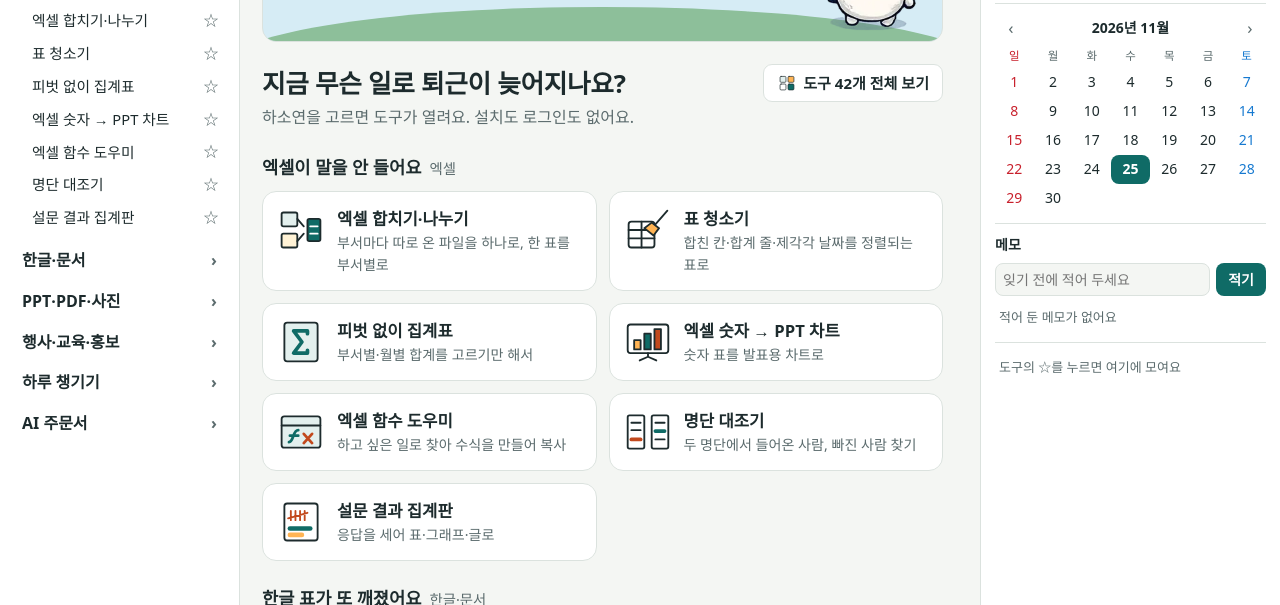
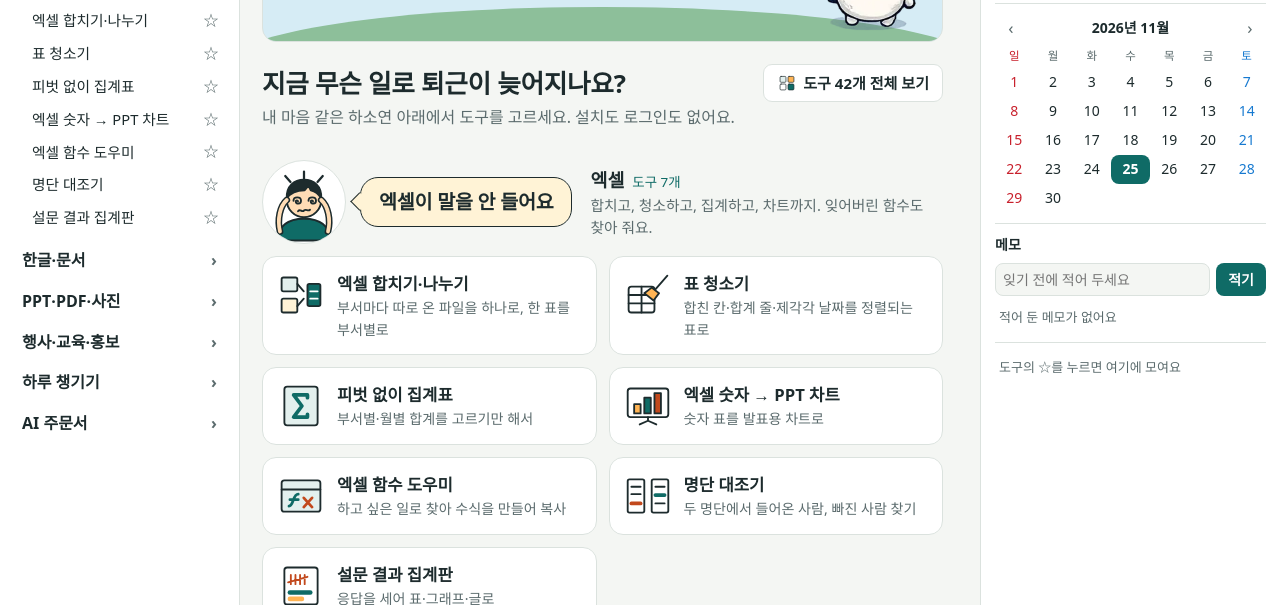
Before and after one commit to jahwalktg/kaltoe, a plain HTML site: page index.html in a window 1280 px wide. Shown: the part 195-800 px from the top of the page. Drawn offline with Linux system fonts and the light colour scheme; a web font is replaced by a local one.

Commit message:
하소연 말풍선과 묶음 설명
Co-Authored-By: Claude Opus 5.5 <noreply@anthropic.com>

```diff
--- a/app.css
+++ b/app.css
@@ -67,8 +67,16 @@ button,input{font:inherit;color:inherit}button{cursor:pointer}a{color:inherit}
 .recent{display:flex;flex-wrap:wrap;gap:8px;margin-top:12px;align-items:center;font-size:.9rem;color:var(--muted)}
 .pill{border:1px solid var(--line);background:var(--surface);color:var(--ink);border-radius:20px;padding:5px 14px;text-decoration:none}
 .pill:hover{border-color:var(--main)}
-.cat h3{font-size:1.1rem;margin:24px 0 10px}
-.cat h3 small{font-size:.9rem;font-weight:500;color:var(--muted);margin-left:8px}
+.gh{display:flex;align-items:center;gap:14px;margin:30px 0 12px}
+.ag .gh{margin-top:24px}
+.who{flex:none;width:84px;height:84px;border-radius:50%;background:#fff;border:1px solid var(--line);overflow:hidden;line-height:0}
+.who svg{width:100%;height:100%;padding:5px 5px 0}
+.bub{position:relative;flex:none;margin:0;padding:11px 18px;background:#fff3d6;color:#1d2b2d;border:1.5px solid #1d2b2d;border-radius:18px;font-size:1.22rem;font-weight:800;letter-spacing:-.01em;line-height:1.35}
+.bub::before{content:"";position:absolute;left:-8px;top:50%;width:13px;height:13px;margin-top:-7px;background:#fff3d6;border:solid #1d2b2d;border-width:0 0 1.5px 1.5px;transform:rotate(45deg)}
+.gx{min-width:0;padding-left:4px}
+.gx p{margin:1px 0 0;font-size:.92rem;color:var(--muted);line-height:1.45}
+.home .gn,.all .gn{margin:0;font-size:1.15rem;font-weight:800}
+.gn small{margin-left:8px;font-size:.84rem;font-weight:500;color:var(--main)}
 .cards{display:grid;grid-template-columns:repeat(auto-fill,minmax(250px,1fr));gap:12px;list-style:none;margin:0;padding:0}
 .card{height:100%;display:grid;grid-template-columns:48px 1fr;gap:12px;background:var(--surface);border:1px solid var(--line);border-radius:14px;padding:14px;text-decoration:none}
 .card:hover,.card:focus-visible{border-color:var(--main);box-shadow:0 4px 14px var(--shadow)}
@@ -90,8 +98,6 @@ button,input{font:inherit;color:inherit}button{cursor:pointer}a{color:inherit}
 .chp{border:1px solid var(--line);background:var(--surface);border-radius:20px;padding:4px 13px;font-size:.9rem}
 .chp:hover{border-color:var(--main)}
 .chp.on{background:var(--main);border-color:var(--main);color:var(--on);font-weight:600}
-.ag h2{font-size:1.1rem;margin:20px 0 8px}
-.ag h2 small{font-size:.9rem;color:var(--muted);font-weight:500;margin-left:8px}
 .ag ul{list-style:none;margin:0;padding:0;background:var(--surface);border:1px solid var(--line);border-radius:14px;overflow:hidden}
 .ag li{display:flex;align-items:stretch}
 .ag li+li{border-top:1px solid var(--line)}
@@ -131,6 +137,6 @@ button,input{font:inherit;color:inherit}button{cursor:pointer}a{color:inherit}
   .skytx{padding:16px 104px 44px 16px}.gyun{width:84px;height:84px;right:10px}
   .ask{font-size:1.3rem}
 }
-@media (max-width:720px){.ag a{grid-template-columns:40px minmax(0,1fr)}.ag .aw{grid-column:2}.maker{flex-direction:column;align-items:flex-start}}
+@media (max-width:720px){.gh{flex-wrap:wrap;gap:10px 14px}.who{width:68px;height:68px}.bub{flex:0 1 auto;max-width:calc(100% - 84px);font-size:1.1rem;padding:9px 14px}.gx{flex-basis:100%;padding:0}.ag a{grid-template-columns:40px minmax(0,1fr)}.ag .aw{grid-column:2}.maker{flex-direction:column;align-items:flex-start}}
 @media (max-width:420px){.bar{padding:9px 12px;gap:5px}.logo{font-size:1rem}}
 @media (prefers-reduced-motion:reduce){*{transition:none!important}}
--- a/app.js
+++ b/app.js
@@ -6,6 +6,12 @@
   function el(tag, cls, txt) { var e = document.createElement(tag); if (cls) e.className = cls; if (txt != null) e.textContent = txt; return e; }
   $('fb').href = 'https://docs.google.com/forms/d/e/1FAIpQLSeLbEHToGS4f1OqD_MUcwBTR7lm_tWQ6YiQonG1BaHVspLeZQ/viewform?usp=pp_url&entry.743554503=' + encodeURIComponent('칼퇴용 뚝딱 사무도구');
 
+  /* 묶음 머리: 하소연하는 사람 + 말풍선 + 묶음 이름·도구 수·짧은 설명 */
+  function groupHead(tag, c, n) {
+    var d = el('div', 'gh'), h = el(tag, 'gn', c.name), x = el('div', 'gx');
+    h.append(el('small', '', '도구 ' + n + '개')); x.append(h, el('p', '', c.s));
+    var b = el('p', 'bub', c.cry); d.append(window.KT_WHO(c.id), b, x); return d;
+  }
   function star(t, fav) {
     var on = fav.indexOf(t.id) >= 0, s = el('button', 'star', on ? '★' : '☆');
     s.type = 'button'; s.setAttribute('aria-pressed', String(on)); s.setAttribute('aria-label', t.t + ' 즐겨찾기'); s.title = '즐겨찾기(작은 창에도 나와요)';
@@ -29,7 +35,7 @@
       if (allCat && allCat !== c.id) return;
       var ts = c.tools.filter(function (t) { return !q || (t.t + t.d + t.w + (t.k || '') + c.name + c.cry).toLowerCase().replace(/\s+/g, '').indexOf(q) >= 0; });
       if (!ts.length) return; n += ts.length;
-      var s = el('section', 'ag'), h = el('h2', '', c.name), ul = el('ul'); h.append(el('small', '', c.cry)); s.append(h, ul);
+      var s = el('section', 'ag'), ul = el('ul'); s.append(groupHead('h2', c, ts.length), ul);
       ts.forEach(function (t) {
         var li = el('li'), a = el('a'), st = star(t, fav), w = el('p', 'aw'), nm = el('div', 'an'); a.href = '#' + t.id; st.setAttribute('data-k', 's' + t.id);
         nm.append(el('b', '', t.t), el('span', '', t.d)); w.append(el('em', '', '이럴 때 쓰면 좋아요'), el('span', '', t.w)); a.append(window.KT_ICON(t.id), nm, w); li.append(a, st); ul.append(li);
@@ -66,8 +72,8 @@
 
   /* 첫 화면 */
   CATS.forEach(function (c) {
-    var s = el('section', 'cat'), h = el('h3', '', c.cry), ul = el('ul', 'cards');
-    h.append(el('small', '', c.name)); s.append(h, ul);
+    var s = el('section', 'cat'), ul = el('ul', 'cards');
+    s.append(groupHead('h3', c, c.tools.length), ul);
     c.tools.forEach(function (t) { var li = el('li'), a = el('a', 'card'), x = el('span'); a.href = '#' + t.id; x.append(el('b', '', t.t), el('span', 'dd1', t.d)); a.append(window.KT_ICON(t.id), x); li.append(a); ul.append(li); });
     $('cats').append(s);
   });
@@ -157,7 +163,7 @@
         var w = await window.documentPictureInPicture.requestWindow({ width: 330, height: 640 });
         pip = w; var dd = w.document; dd.documentElement.lang = 'ko'; dd.title = '칼퇴 작은 창';
         var th = document.documentElement.getAttribute('data-theme'); if (th) dd.documentElement.setAttribute('data-theme', th);
-        ['app.css?v=3', 'mini.css?v=2'].forEach(function (h) { var l = dd.createElement('link'); l.rel = 'stylesheet'; l.href = new URL(h, location.href).href; dd.head.append(l); });
+        ['app.css?v=4', 'mini.css?v=2'].forEach(function (h) { var l = dd.createElement('link'); l.rel = 'stylesheet'; l.href = new URL(h, location.href).href; dd.head.append(l); });
         dd.body.className = 'mini-win'; var box = dd.createElement('div'); dd.body.append(box);
         var off = M.mount(box, { open: function (id) { window.focus(); window.KT_OPEN(id); } });
         setAway(true); w.addEventListener('pagehide', function () { off(); pip = null; setAway(false); });
--- a/icons.js
+++ b/icons.js
@@ -53,5 +53,27 @@
     s.innerHTML = '<svg viewBox="0 0 52 52" fill="none" stroke="#1d2b2d" stroke-width="2" stroke-linecap="round" stroke-linejoin="round">' + (IC[id] || IC._all) + '</svg>';
     return s;
   };
+  /* 하소연하는 칼퇴상사 사람들 (96×96) — 묶음마다 한 사람 */
+  var SKIN = '#ffdcb5', head = '<circle cx="48" cy="42" r="23" fill="' + SKIN + '"/>';
+  function body(c) { return '<path d="M12 96c2-21 16-29 36-29s34 8 36 29z" fill="' + c + '"/>'; }
+  var WHO = {
+    // 눈이 빙글빙글, 머리 쥐어뜯기
+    xl: body('#0f6b66') + head + '<path d="M25 40c-1-17 10-25 23-25s24 8 23 25c-4-7-9-10-14-11l-3-6-5 6c-11 0-19 3-24 11z" fill="#1d2b2d"/><path d="M30 18l-7-8M48 14V4M66 18l7-8" stroke-width="3"/><path d="M34 43c0-6 10-6 10 0 0 5-7 5-7 1 0-2 3-2 3 0M54 43c0-6 10-6 10 0 0 5-7 5-7 1 0-2 3-2 3 0"/><path d="M40 57c3-4 5 2 8-1s5 2 8-1"/><path d="M16 84c-4-16 0-34 9-42M80 84c4-16 0-34-9-42" stroke="#1d2b2d" stroke-width="9"/><path d="M16 84c-4-16 0-34 9-42M80 84c4-16 0-34-9-42" stroke="' + SKIN + '" stroke-width="5"/>',
+    // 눈물, 단발
+    doc: '<path d="M22 66c-5-30 2-54 26-54s31 24 26 54z" fill="#7a4a2b"/>' + body('#cfe3f5') + head + '<path d="M26 38c4-9 10-14 16-15 6 8 18 11 28 12-2-13-10-19-22-19S27 24 26 38z" fill="#7a4a2b"/><path d="M33 41l8 3M63 41l-8 3" stroke-width="3"/><path d="M36 47c-5 7-5 11-1 11s4-5 1-11zM60 47c5 7 5 11 1 11s-4-5-1-11z" fill="#8cc9ef"/><path d="M42 59c3-4 9-4 12 0"/>',
+    // 무거운 상자에 깔림, 땀
+    pic: body('#ffb454') + head + '<path d="M26 38c0-12 8-19 22-19s22 7 22 19c-12-6-32-6-44 0z" fill="#4b3a2f"/><rect x="18" y="2" width="60" height="22" rx="3" fill="#fff3d6"/><path d="M18 11h60M42 2v9h12V2"/><path d="M34 46l7-4-7-3M62 46l-7-4 7-3" stroke-width="2.5"/><path d="M41 56h14M45 53v6M51 53v6"/><path d="M77 34c-4 6-4 9 0 9s4-3 0-9z" fill="#8cc9ef"/>',
+    // 놀란 얼굴, 올림머리
+    ev: '<circle cx="48" cy="11" r="9" fill="#1d2b2d"/>' + body('#c2491d') + head + '<path d="M25 41c0-16 9-24 23-24s23 8 23 24c-5-5-8-9-9-14-9 4-21 4-28 1-1 5-4 9-9 13z" fill="#1d2b2d"/><circle cx="39" cy="43" r="5" fill="#fff"/><circle cx="57" cy="43" r="5" fill="#fff"/><circle cx="39" cy="43" r="1.6" fill="#1d2b2d"/><circle cx="57" cy="43" r="1.6" fill="#1d2b2d"/><ellipse cx="48" cy="57" rx="5" ry="6" fill="#7a1f12"/><path d="M14 22l6 4M12 34h7M82 22l-6 4M84 34h-7" stroke="#c2491d" stroke-width="3"/>',
+    // 졸려서 눈 풀림, 안경
+    day: body('#e3f0ee') + head + '<path d="M25 37c2-15 11-21 24-21s21 7 22 20c-8-2-14-6-17-10-6 6-18 9-29 11z" fill="#6b6f72"/><rect x="30" y="38" width="15" height="12" rx="5" fill="#fff"/><rect x="51" y="38" width="15" height="12" rx="5" fill="#fff"/><path d="M45 43h6M32 44h11M53 44h11"/><path d="M42 58c4 3 8 3 12 0"/><path d="M74 12h9l-9 10h9M84 2h6l-6 7h6" stroke-width="2.5"/><path d="M42 69l6 8 6-8" fill="#fff"/><path d="M48 77l-4 14h8z" fill="#c2491d"/>',
+    // 의자에 기대 부탁하는 미소, 로봇
+    ai: body('#ffcf5a') + head + '<path d="M25 44c-3-20 9-29 24-29 14 0 24 10 22 28-3-8-7-12-12-14-10 3-27 1-34 15z" fill="#a5562b"/><path d="M34 43c2-3 6-3 8 0M54 43c2-3 6-3 8 0" stroke-width="3"/><path d="M40 53c4 6 12 6 16 0" fill="#fff"/><circle cx="33" cy="51" r="3" fill="#f2a08a" stroke="none"/><circle cx="63" cy="51" r="3" fill="#f2a08a" stroke="none"/><rect x="66" y="66" width="26" height="22" rx="5" fill="#0f6b66"/><circle cx="74" cy="76" r="2.5" fill="#fff" stroke="none"/><circle cx="84" cy="76" r="2.5" fill="#fff" stroke="none"/><path d="M79 66v-7M75 83h8" /><circle cx="79" cy="57" r="2.5" fill="#ffb454"/>'
+  };
+  window.KT_WHO = function (id) {
+    var s = document.createElement('span'); s.className = 'who'; s.setAttribute('aria-hidden', 'true');
+    s.innerHTML = '<svg viewBox="0 0 96 96" fill="none" stroke="#1d2b2d" stroke-width="2.5" stroke-linecap="round" stroke-linejoin="round">' + (WHO[id] || '') + '</svg>';
+    return s;
+  };
   window.KT_ICON_HAS = function (id) { return !!IC[id]; };
 })();
--- a/index.html
+++ b/index.html
@@ -19,7 +19,7 @@
 <link rel="icon" type="image/png" href="favicon.png">
 <link rel="apple-touch-icon" href="icon-192.png">
 <link rel="manifest" href="manifest.webmanifest">
-<link rel="stylesheet" href="app.css?v=3">
+<link rel="stylesheet" href="app.css?v=4">
 <link rel="stylesheet" href="mini.css?v=2">
 <script>try{var t=localStorage.getItem('kaltoe.theme');if(t==='light'||t==='dark')document.documentElement.setAttribute('data-theme',t)}catch(e){}</script>
 </head>
@@ -48,7 +48,7 @@
         <img class="gyun" src="img/gyun.webp" alt="" width="112" height="112">
       </div>
       <div class="askrow"><h2 class="ask">지금 무슨 일로 퇴근이 늦어지나요?</h2><a class="act alla" href="#all"><span class="pic" data-ic="_all"></span><span>도구 <span class="cnt"></span>개 전체 보기</span></a></div>
-      <p class="lead">하소연을 고르면 도구가 열려요. 설치도 로그인도 없어요.</p>
+      <p class="lead">내 마음 같은 하소연 아래에서 도구를 고르세요. 설치도 로그인도 없어요.</p>
       <div class="recent" id="recent" hidden></div>
       <div class="cats" id="cats"></div>
       <section class="rule">
@@ -84,9 +84,9 @@
   <aside class="dock" id="dock" aria-label="시계·달력·메모"><div id="dockMini"></div><p class="away" id="away" hidden>작은 창에 띄워 두었어요.<br><button class="act" type="button" id="backBtn">다시 여기에 두기</button></p></aside>
 </div>
 <div class="stamp" id="stamp" role="status" aria-live="polite"></div>
-<script src="tools.js?v=4"></script>
-<script src="icons.js?v=1"></script>
+<script src="tools.js?v=5"></script>
+<script src="icons.js?v=2"></script>
 <script src="mini.js?v=2"></script>
-<script src="app.js?v=4"></script>
+<script src="app.js?v=5"></script>
 </body>
 </html>
--- a/tools.js
+++ b/tools.js
@@ -1,7 +1,7 @@
 /* 칼퇴용 뚝딱 사무도구 — 도구 목록. 도구를 더하거나 빼려면 여기만 고친다.
    id 주소 · t 이름 · d 한 줄 · w 「이럴 때 쓰면 좋아요」 · p 파일 · m 한 번에 아끼는 시간 어림(분, 개인 경험으로 정한 값) · k 찾기 낱말 */
 window.KT_CATS = [
-  { id: 'xl', name: '엑셀', cry: '엑셀이 말을 안 들어요', tools: [
+  { id: 'xl', name: '엑셀', s: '합치고, 청소하고, 집계하고, 차트까지. 잊어버린 함수도 찾아 줘요.', cry: '엑셀이 말을 안 들어요', tools: [
     { id: 'xlmerge', t: '엑셀 합치기·나누기', d: '부서마다 따로 온 파일을 하나로, 한 표를 부서별로', w: '부서마다 따로 온 엑셀을 하나로 모으거나, 전체 표를 부서별로 나눠 보낼 때', p: 'office/tools/xlmerge.html', m: 25, k: '취합 병합 시트 분리' },
     { id: 'xlclean', t: '표 청소기', d: '합친 칸·합계 줄·제각각 날짜를 정렬되는 표로', w: '시스템에서 받은 엑셀이 합친 칸·합계 줄 때문에 정렬도 필터도 안 될 때', p: 'office/tools/xlclean.html', m: 20, k: '정리 필터 정렬 병합 해제 빈칸' },
     { id: 'xlsum', t: '피벗 없이 집계표', d: '부서별·월별 합계를 고르기만 해서', w: '피벗 테이블은 어려운데 부서별·월별 합계를 오늘 내야 할 때', p: 'office/tools/xlsum.html', m: 20, k: '피벗 합계 통계' },
@@ -9,7 +9,7 @@ window.KT_CATS = [
     { id: 'excel', t: '엑셀 함수 도우미', d: '하고 싶은 일로 찾아 수식을 만들어 복사', w: '수식이 기억나지 않거나 #N/A 같은 오류가 날 때', p: 'excel/index.html', m: 10, k: 'vlookup sumif 수식 오류 #N/A' },
     { id: 'list-compare', t: '명단 대조기', d: '두 명단에서 들어온 사람, 빠진 사람 찾기', w: '지난달 명단과 이번 달 명단에서 누가 들어오고 빠졌는지 찾을 때', p: 'list-compare/index.html', m: 15, k: '비교 중복' },
     { id: 'survey-tally', t: '설문 결과 집계판', d: '응답을 세어 표·그래프·글로', w: '종이 설문을 세어야 하거나 응답 엑셀을 그래프와 글로 정리할 때', p: 'survey-tally/index.html', m: 20, k: '만족도 설문지 통계' } ] },
-  { id: 'doc', name: '한글·문서', cry: '한글 표가 또 깨졌어요', tools: [
+  { id: 'doc', name: '한글·문서', s: '엑셀 표를 한글로 옮기고, 양식을 채우고, 공문을 점검하고, 개인정보를 가려요.', cry: '한글 표가 또 깨졌어요', tools: [
     { id: 'xl2hwp', t: '엑셀 표 → 한글 표', d: '테두리·칸 너비 그대로 한글 표로', w: '보고서에 엑셀 표를 붙였더니 칸이 깨지고 테두리가 사라질 때', p: 'office/tools/xl2hwp.html', m: 15, k: 'hwpx 붙여넣기' },
     { id: 'wizard', t: '문서 변신 마법사', d: '흩어진 명단을 모아 내 양식에 채우기', w: '여기저기 흩어진 명단을 비상연락망이나 우리 양식에 옮겨 적어야 할 때', p: 'wizard/index.html', m: 40, k: '메일머지 양식 채우기 비상연락망 자동' },
     { id: 'hwp2hwpx', t: 'HWP → HWPX 바꾸기', d: '옛 hwp 수십 개를 한꺼번에', w: '메일에 hwp 첨부가 막히거나 옛 hwp를 한꺼번에 바꿔야 할 때', p: 'office/tools/hwp2hwpx.html', m: 10, k: '변환 한글' },
@@ -17,13 +17,13 @@ window.KT_CATS = [
     { id: 'doc-check', t: '공문·기안 점검', d: '항목 기호·날짜·「끝.」 표시가 맞는지', w: '공문을 올리기 전, 형식 때문에 반려될까 걱정될 때', p: 'easy-notice/index.html', m: 10, k: '맞춤법 띄어쓰기 붙임 결재 반려' },
     { id: 'aitext', t: 'AI에 붙일 글 꺼내기', d: '한글·PDF·엑셀에서 글을 꺼내고 번호는 가리고', w: '작년 보고서를 AI에 맡기고 싶은데 표가 깨지거나 개인정보가 걱정될 때', p: 'office/tools/aitext.html', m: 10, k: '추출 텍스트' },
     { id: 'mask-privacy', t: '개인정보 가리기', d: '전화·주민번호·계좌를 찾아 가린 글과 표로', w: '명단이나 상담 글을 메신저·AI에 올리기 전에', p: 'mask-privacy/index.html', m: 15, k: '마스킹 모자이크 비식별' } ] },
-  { id: 'pic', name: 'PPT·PDF·사진', cry: '파일이 너무 커서 안 보내져요', tools: [
+  { id: 'pic', name: 'PPT·PDF·사진', s: '무거운 PPT·PDF·사진을 줄이고, 나누고, 손질해요.', cry: '파일이 너무 커서 안 보내져요', tools: [
     { id: 'album', t: '사진 앨범 PPT', d: '행사 사진 폴더를 결과 보고 PPT로', w: '행사 사진 수십 장으로 결과 보고 PPT를 만들어야 할 때', p: 'office/tools/album.html', m: 30, k: '파워포인트 사진대지' },
     { id: 'pptslim', t: 'PPT 용량 줄이기', d: '메일에 안 붙는 PPT를 가볍게', w: '「파일이 너무 커서 보낼 수 없음」이 뜰 때', p: 'office/tools/pptslim.html', m: 10, k: '압축 파워포인트' },
     { id: 'file-tools', t: 'PDF·사진 나누기·합치기', d: '쪽마다 나누고, 합치고, 줄이고', w: '묶인 PDF를 사람별로 나누거나 증빙을 한 파일로 합쳐야 할 때', p: 'file-tools/index.html', m: 15, k: 'pdf 병합 분할 압축' },
     { id: 'photo', t: '사진 손질방', d: '배경 지우기·증명사진·도장 투명·용량 줄이기', w: '사진 배경을 지우거나 도장을 투명하게, 증명사진 규격으로 맞출 때', p: 'photo/index.html', m: 15, k: '누끼 배경 제거 증명사진 도장 영수증 로고' },
     { id: 'face-mask', t: '얼굴 가리기', d: '사진 속 얼굴을 찾아 한 번에 가리기', w: '홍보 사진에 동의받지 않은 사람 얼굴이 나왔을 때', p: 'face-mask/index.html', m: 15, k: '모자이크 초상권' } ] },
-  { id: 'ev', name: '행사·교육·홍보', cry: '행사가 내일이에요', tools: [
+  { id: 'ev', name: '행사·교육·홍보', s: '출석부·수료증·추첨·초대장·약도·움직이는 화면까지 행사 하루치 준비물.', cry: '행사가 내일이에요', tools: [
     { id: 'attendance', t: '출석부·출석 집계', d: '서명용 출석부 인쇄와 출석 세기', w: '여러 번 모이는 교육의 출석을 적고 한 장으로 집계할 때', p: 'attendance/index.html', m: 15, k: '참석 서명 교육' },
     { id: 'cert-print', t: '수료증·이름표 인쇄', d: '명단만 붙이면 한꺼번에', w: '수료증·이름표를 사람 수만큼 만들어야 할 때', p: 'cert-print/index.html', m: 25, k: '상장 표창장 명찰' },
     { id: 'group-maker', t: '조 편성', d: '같은 부서가 몰리지 않게 섞기', w: '워크숍에서 같은 부서끼리 몰리지 않게 조를 나눌 때', p: 'group-maker/index.html', m: 10, k: '팀 나누기' },
@@ -35,7 +35,7 @@ window.KT_CATS = [
     { id: 'map', t: '약도 그리기', d: '오시는 길 약도와 안내 글', w: '지도 캡처 말고 깔끔한 오시는 길 안내가 필요할 때', p: 'map/index.html', m: 20, k: '지도 길찾기 위치' },
     { id: 'qr', t: 'QR코드 만들기', d: '주소·연락처 QR과 A4 게시물', w: '설문·신청서 주소를 찍어서 열게 하고 싶을 때', p: 'qr/index.html', m: 5, k: '큐알 링크' },
     { id: 'labels', t: '우편 주소 라벨', d: '주소록을 라벨지에 맞춰 인쇄', w: '우편물 수십 통에 주소를 붙여야 할 때', p: 'labels/index.html', m: 20, k: '봉투 우편번호 발송' } ] },
-  { id: 'day', name: '하루 챙기기', cry: '회의가 안 끝나요', tools: [
+  { id: 'day', name: '하루 챙기기', s: '회의·휴식 시간을 지키고, 할 일·휴가·인수인계를 챙겨요.', cry: '회의가 안 끝나요', tools: [
     { id: 'meeting-timer', t: '회의 타이머', d: '안건마다 시간을 정해 회의실 화면에', w: '회의가 늘 길어져 안건마다 시간을 정해 두고 싶을 때', p: 'meeting-timer/index.html', m: 10, k: '안건 시간' },
     { id: 'repeat-checklist', t: '할 일 체크리스트', d: '날마다·달마다 돌아오는 일', w: '매일·매달 돌아오는 일을 자꾸 빼먹을 때', p: 'repeat-checklist/index.html', m: 5, k: '투두 반복 업무' },
     { id: 'work-board', t: '업무 정리판', d: '한 번 적어 인수인계서·업무분장표로', w: '갑자기 인수인계서를 써야 하거나 업무분장표가 필요할 때', p: 'work-board/index.html', m: 40, k: '인수인계 매뉴얼' },
@@ -45,7 +45,7 @@ window.KT_CATS = [
     { id: 'break-timer', t: '쉬는 시간 타이머', d: '교육·회의 쉬는 시간을 큰 화면에', w: '교육 중 「몇 시까지 쉬나요?」를 그만 듣고 싶을 때', p: 'break-timer/index.html', m: 2, k: '휴식' },
     { id: 'break-reminder', t: '휴식 알림', d: '앉아만 있지 않게 알려 주기', w: '앉은 채 세 시간이 지나 있을 때', p: 'break-reminder/index.html', m: 2, k: '스트레칭' },
     { id: 'shortcuts', t: '단축키 안내', d: '한글·엑셀·PPT·윈도우 단축키', w: '마우스로 하던 반복 일을 조금 더 빨리 끝내고 싶을 때', p: 'shortcuts/index.html', m: 3, k: '키보드' } ] },
-  { id: 'ai', name: 'AI 주문서', cry: '초안은 AI한테 시킬래요', tools: [
+  { id: 'ai', name: 'AI 주문서', s: '챗GPT·제미나이에 붙여 넣을 부탁 글을 대신 써 줘요.', cry: '초안은 AI한테 시킬래요', tools: [
     { id: 'prompt-minutes', t: '회의록 주문서', d: '메모를 붙이면 회의록 부탁 글이 완성', w: '회의는 끝났는데 남은 건 휘갈긴 메모뿐일 때', p: 'prompt-minutes/index.html', m: 25, k: '챗GPT 제미나이 회의' },
     { id: 'prompt-notice', t: '공문·안내문 주문서', d: '요지만 적으면 초안 부탁 글로', w: '쓸 내용은 있는데 첫 문장이 안 나올 때', p: 'prompt-notice/index.html', m: 20, k: '챗GPT 제미나이' },
     { id: 'prompt-survey', t: '설문 보고서 주문서', d: '집계 결과를 보고서 초안으로', w: '집계는 끝났는데 보고서 글이 막막할 때', p: 'prompt-survey/index.html', m: 25, k: '챗GPT 제미나이' } ] }
```
Also changed, not shown: mini.html (+2 -2 lines).
